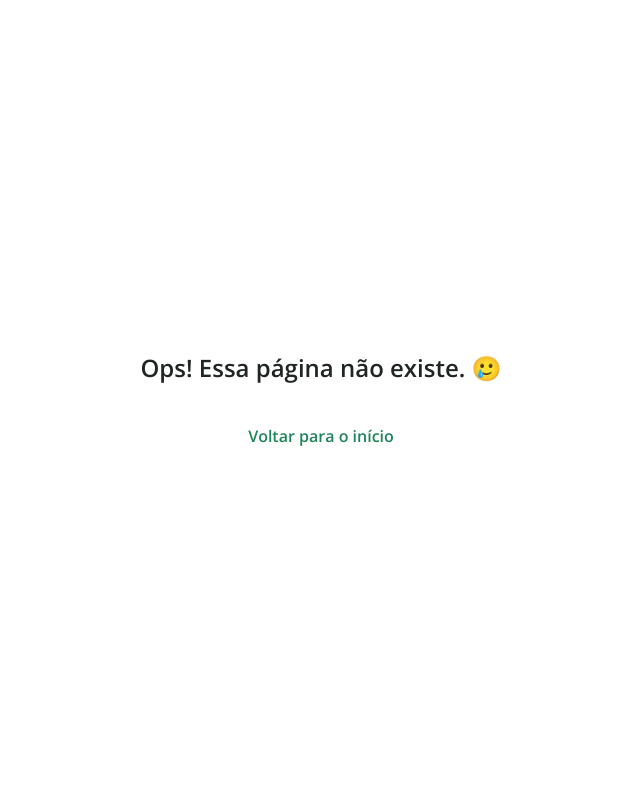
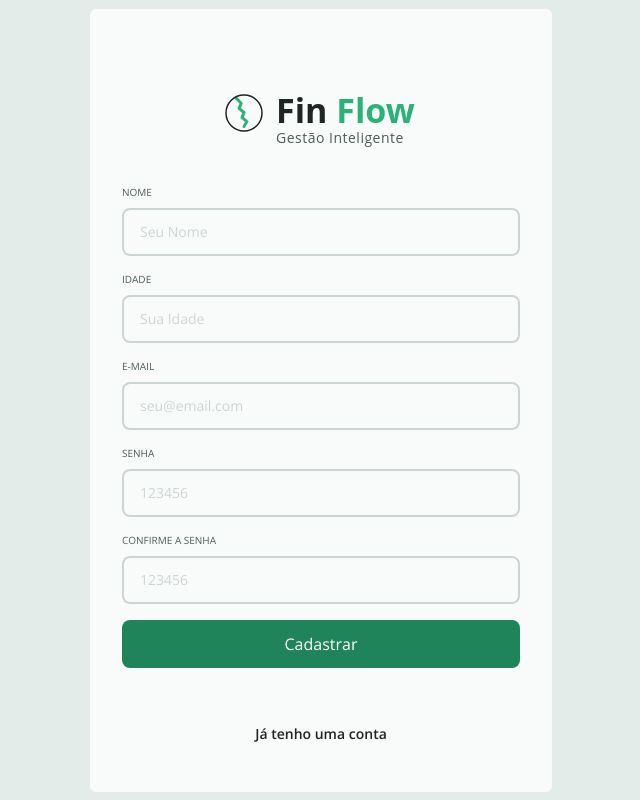
Before and after one commit to SamihFreire/FinFlowApp, a React (Vite) app: page /signup in a window 1280 px wide. Shown: the whole page, without its empty margins (319-959 px from the left). Built offline with nearby package versions, Linux system fonts and the light colour scheme.

Commit message:
feat: criado tela de cadastro de transações

```diff
--- a/src/pages/Transaction.tsx
+++ b/src/pages/Transaction.tsx
@@ -61,7 +61,7 @@ export function Transaction() {
             const data = transactionSchema.parse({
                 title,
                 description,
-                amount: amount,
+                amount,
                 transactionType: Number(transactionType),
                 categoryID: Number(category),
                 userId:  Number(user)
@@ -104,6 +104,7 @@ export function Transaction() {
             setCategories(
                 response.data.categories.map((category) => ({
                     id: category.id,
+                    title: category.title,
                     description: category.description,
                     categoryType: category.categoryType
                 }))
@@ -182,7 +183,7 @@ export function Transaction() {
                         // Para cada chave de categoria buscamos na lista de categorias o seu nome
                         categories.map((category) => (
                             <option key={category.id} value={category.id}>
-                                {category.description}
+                                {category.title}
                             </option>
                         ))
                     }
--- a/src/routes/index.tsx
+++ b/src/routes/index.tsx
@@ -1,13 +1,24 @@
-import { BrowserRouter } from "react-router"
+import { BrowserRouter, Route } from "react-router"
 
+import { Loading } from "../components/Loading"
+
+// Importando os dados do contexto
+import { useAuth } from "../hooks/useAuth"
+
+import { AuthRoutes } from "./AuthRoutes"
 import { ManagerRoutes } from "./ManagerRoutes"
-import { AuthRoutes } from "./AuthRoutes"
 
 export function Routes() {
+    const { session, isLoading } = useAuth();
+
+    if(isLoading) {
+        return <Loading />
+    }
+
+    // Renderiza e decide o conteúdo baseado na session
     return (
         <BrowserRouter>
-            <ManagerRoutes />
-            {/* <AuthRoutes /> */}
+            {session?.name ? <ManagerRoutes /> : <AuthRoutes />}
         </BrowserRouter>
     )
 }
```
Also changed, not shown: src/dtos/users.d.ts (+9 -0 lines).
